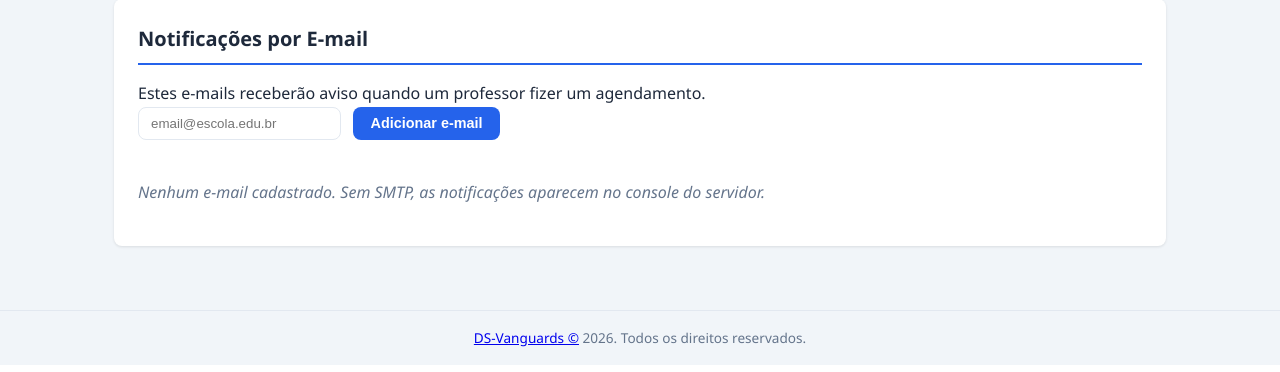
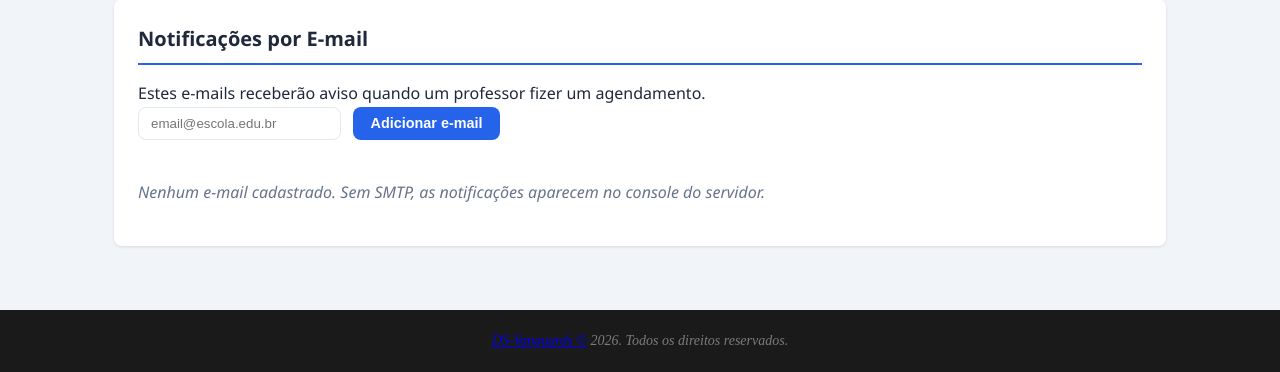
Before and after one commit to ChristopherRussiGOV/chiquinho-agendas, a Flask app: page /admin in a window 1280 px wide. Shown: the part 1080-1452 px from the top of the page. Run offline with Flask 3, Linux system fonts and the light colour scheme; a user stored in the database is signed in; data comes from the database, SQL or seed files in the repository; data that the repository does not hold is empty.

Commit message:
Update base.html

```diff
--- a/agendamento-salas-escola/templates/base.html
+++ b/agendamento-salas-escola/templates/base.html
@@ -41,8 +41,10 @@
         {% block content %}{% endblock %}
     </main>
 
-    <footer class="footer">
-        <a href="https://ds-vanguards.vercel.app/">DS-Vanguards &copy;</a> 2026. Todos os direitos reservados.
+    <footer style="text-align: center; padding: 20px; background-color: #1a1a1a; color: #7c7c7c; font-family: serif; font-style: italic;">
+        <p style="margin: 0; font-size: 14px;">
+          <a href="https://ds-vanguards.vercel.app/">DS-Vanguards &copy;</a> 2026. Todos os direitos reservados.
+        </p>
     </footer>
 </body>
 </html>
```
